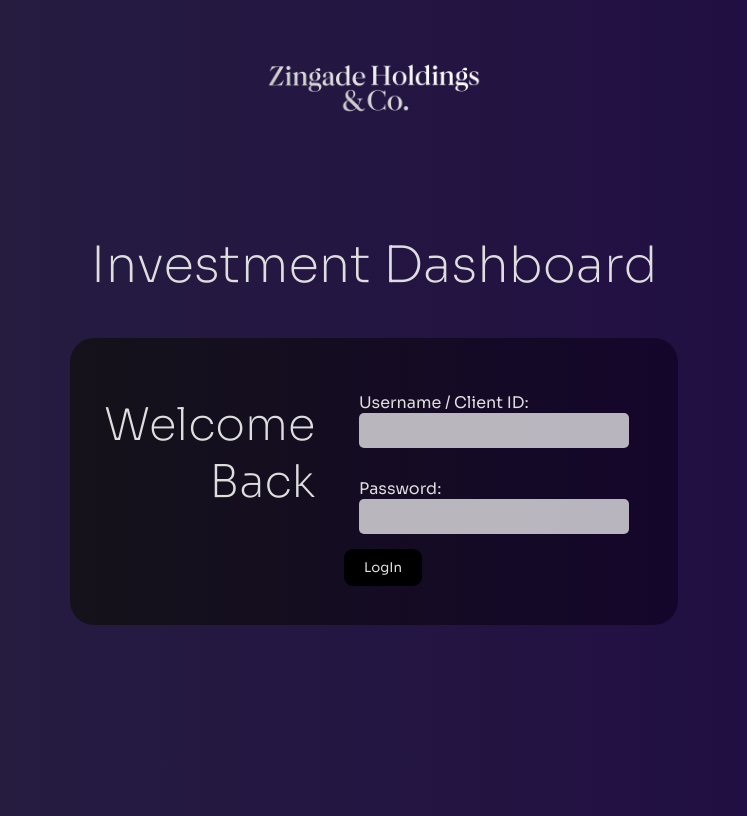
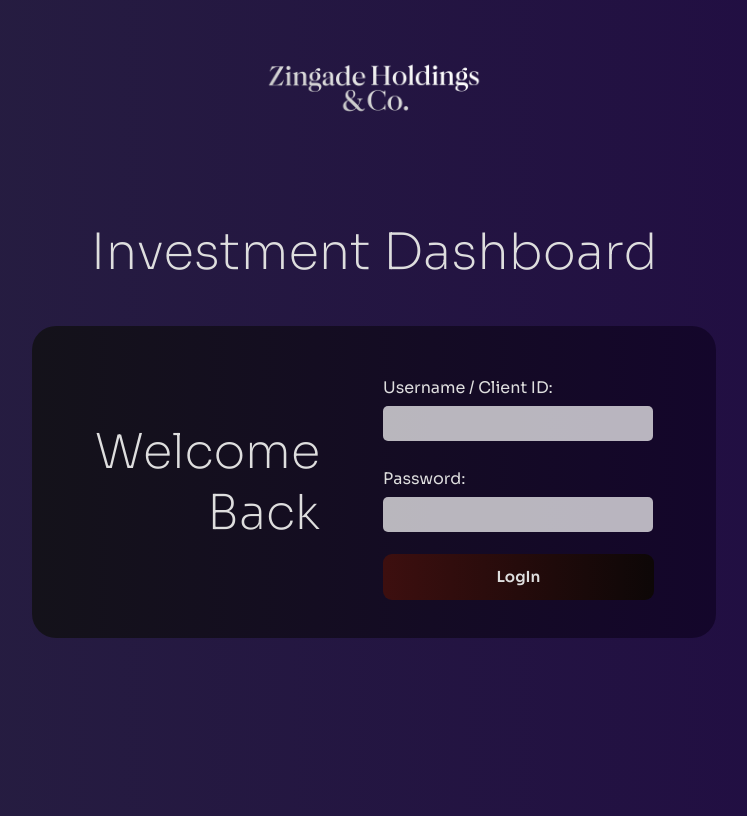
Before and after one commit to arinzingade/FundManagement, a Flask app: page /login in a window 1280 px wide. Shown: the whole page, without its empty margins (266-1013 px from the left). Run offline with Flask 3, Linux system fonts and the light colour scheme.

Commit message:
login update

```diff
--- a/forms.py
+++ b/forms.py
@@ -58,5 +58,5 @@ class navForm(FlaskForm):
     client = SelectField('Client', choices = client_choices, validators=[DataRequired()])
     type = SelectField('Type', choices = [('BUY', 'BUY'), ('SELL', 'SELL')], validators=[DataRequired()])
     price = FloatField('price', validators=[DataRequired()])
-    shares = FloatField('shares', validators=[DataRequired()])
+    amount = FloatField('amount', validators=[DataRequired()])
     submit = SubmitField('submit')
--- a/jscode/transactions.js
+++ b/jscode/transactions.js
@@ -1,3 +1,4 @@
+
 document.addEventListener('DOMContentLoaded', function() {
 
     setTimeout(function() {
--- a/main.py
+++ b/main.py
@@ -172,7 +172,7 @@ def client_update():
         client = navform.client.data
         type = navform.type.data
         price = navform.price.data
-        shares = navform.shares.data
+        amount = navform.amount.data
 
         try:
             nav_info.insert_one({
@@ -180,9 +180,10 @@ def client_update():
                 'client': client,
                 'type': type,
                 'price': price,
-                'shares': shares,
-                'amount': round(price * shares,2)
+                'amount': amount,
+                'shares': round(amount / price, 2)
             })
+
             flash("Transaction Information added successfully!", 'success')
         except Exception as e:
             flash(f"Error inserting data into MongoDB: {e}", 'error')
@@ -235,15 +236,35 @@ def settings():
 def account():
     user_account = request.cookies.get('username')
     total_shares = 0
-    for doc in nav_info.find({'client' : user_account}):
-        total_shares += doc['shares']
+    weighted_price = 0
 
-    weighted_price = 0
-    for doc in nav_info.find({'client' : user_account}):
-        weighted_price += doc['shares']*doc['price']
 
-    weighted_price /= total_shares
-    return render_template('account.html', user_account = user_account, total_shares = total_shares,
+    if (nav_info.count_documents({'client': user_account}) == 0):
+        print(nav_info.count_documents({'username': user_account}))
+        print('fail')
+        return render_template('account.html', user_account = user_account, total_shares = round(total_shares,2),
+                                            weighted_price = round(weighted_price,2))
+
+    else:
+        for doc in nav_info.find({'client' : user_account}):
+
+            if doc['type'] == 'BUY':
+                total_shares += doc['shares']
+            elif doc['type'] == 'SELL':
+                total_shares -= doc['shares']
+                print(total_shares)
+
+        for doc in nav_info.find({'client' : user_account}):
+            if doc['type'] == 'BUY':
+                weighted_price += doc['shares']*doc['price']
+            elif doc['type'] == 'SELL':
+                weighted_price -= doc['shares']*doc['price']
+            print(weighted_price)
+
+        weighted_price /= total_shares
+
+
+    return render_template('account.html', user_account = user_account, total_shares = round(total_shares,2),
                                             weighted_price = round(weighted_price,2))
 
 # Run the Flask App
--- a/static/account.css
+++ b/static/account.css
@@ -80,7 +80,7 @@ a.Account {
     grid-area: nav;
     padding-top: 1%;
     padding-left: 1%;
-    background: linear-gradient(to left, #272140, #200A43);
+    background: linear-gradient(to right, #272140, #200A43);
     border-radius: 15px;
     display: flex;
     flex-direction: column;
@@ -91,7 +91,7 @@ a.Account {
     grid-area: settlement;
     padding-top: 1%;
     padding-left: 1%;
-    background: linear-gradient(to left, #272140, #200A43);
+    background: linear-gradient(to right, #272140, #200A43);
     border-radius: 15px;
     display: flex;
     flex-direction: column;
--- a/static/login.css
+++ b/static/login.css
@@ -25,13 +25,16 @@ body {
 }
 
 .container {
-    width: 45%;
-    padding: 20px 20px;
+    width: fit-content;
     border-radius: 24px;
     background: linear-gradient(to left, #14062b, #14121A);
     display: flex;
-    justify-content: space-around;
+    justify-content: space-between;
     align-items: center;
+    padding-top: 3%;
+    padding-bottom: 3%;
+    padding-left: 5%;
+    padding-right: 10%;
 }
 
 .form-group-username,
@@ -40,7 +43,7 @@ body {
     font-weight: 300;
     font-style: normal;
     font-size: 16px;
-    margin: 15px;
+    padding: 5% 5%;
 }
 
 label {
@@ -48,6 +51,7 @@ label {
     font-family: "Sora", sans-serif;
     font-weight: 400;
     color: #dedede;
+    margin-bottom: 3%;
 }
 
 input[type="text"],
@@ -69,8 +73,7 @@ input[type="password"] {
     font-weight: 250;
     font-style: normal;
     color: #dedede;
-    font-size: 45px;
-    margin-bottom: 45%;
+    font-size: 300%;
 }
 
 .back {
@@ -118,30 +121,37 @@ input[type="password"] {
 }
 
 .submit-button {
-    background-color: #000000;
+    background: linear-gradient(to right, #3d0f0f, #0d0707);
     font-family: "Sora", sans-serif;
-    font-weight: 200px;
+    font-weight: 600;
+    font-size: 0.95rem;
     color: #dedede;
     border: none;
-    padding: 10px 20px;
+    padding: 30% 260%;
     border-radius: 9px;
     cursor: pointer;
+    margin-left: 30%;
+    margin-right: 50%;
+    margin-top: 20%;
 }
 
 /* Hover effect */
 .submit-button:hover {
-    background-color: #320404;
+    background: linear-gradient(to left, #3d0f0f, #0d0707);
+    transition: 0.2s;
 }
 
 /* Active/focus effect */
 .submit-button:active,
 .submit-button:focus {
     outline: none;
-    background-color: #310202;
-    box-shadow: 0 0 0 1px rgb(189, 188, 188);
+    background-color: #350101;
+    box-shadow: 0 0 0 1px rgba(255, 255, 255, 0.299);
 }
 
-
+.welcome-cont{
+    margin-right: 10%;
+}
 
 @media only screen and (max-width: 768px) {
     .container {
--- a/static/transactions.css
+++ b/static/transactions.css
@@ -1,12 +1,6 @@
 
 body {
     background-color: #101010;
-    opacity: 0;
-    transition: opacity 0.5s ease-in-out;
-}
-
-body.loaded{
-    opacity: 1;
 }
 
 .container {
--- a/templates/account.html
+++ b/templates/account.html
@@ -32,7 +32,7 @@
                 <div class = "total_shares">
                     <a href = "/" class = "shares">
                         <span class = "sub-heads"> Number of Shares</span><br>
-                        <span style = "font-size: 175%"> QTY {{ total_shares }}</span>
+                        <span style = "font-size: 175%"> {{ total_shares }}</span>
                     </a>
                     <a href = "/" class = "with-balance">
                         <span class = "sub-heads">Withdrawable Balance</span><br>
@@ -59,8 +59,8 @@
                         <span style = "font-size: 175%"> ₹ {{ total_shares }} </span>
                     </a>
                     <a href = "/" class = "avg-nav">
-                        <span class = "sub-heads">Actual Returns</span><br>
-                        <span style = "font-size: 175%"> {{ total_shares }} %</span>
+                        <span class = "sub-heads">Due Bond Payments</span><br>
+                        <span style = "font-size: 175%"> ₹{{ total_shares }} </span>
                     </a>
                 </div>
                 <div class = "report-1-link">
--- a/templates/clientUpdate.html
+++ b/templates/clientUpdate.html
@@ -57,7 +57,7 @@
                 {{ navform.price.label }} {{ navform.price() }}
             </div>
             <div>
-                {{ navform.shares.label }} {{ navform.shares() }}
+                {{ navform.amount.label }} {{ navform.amount() }}
             </div>
             <div>
                 {{ navform.submit }}
--- a/templates/transactions.html
+++ b/templates/transactions.html
@@ -9,7 +9,7 @@
     <link rel="preconnect" href="https://fonts.googleapis.com">
     <link rel="preconnect" href="https://fonts.gstatic.com" crossorigin>
     <link href="https://fonts.googleapis.com/css2?family=Sora:wght@100..800&display=swap" rel="stylesheet">
-    <script src = "/jscode/transactions.js"> </script>
+
 </head>
 <body>
     <div class = "container">
```
